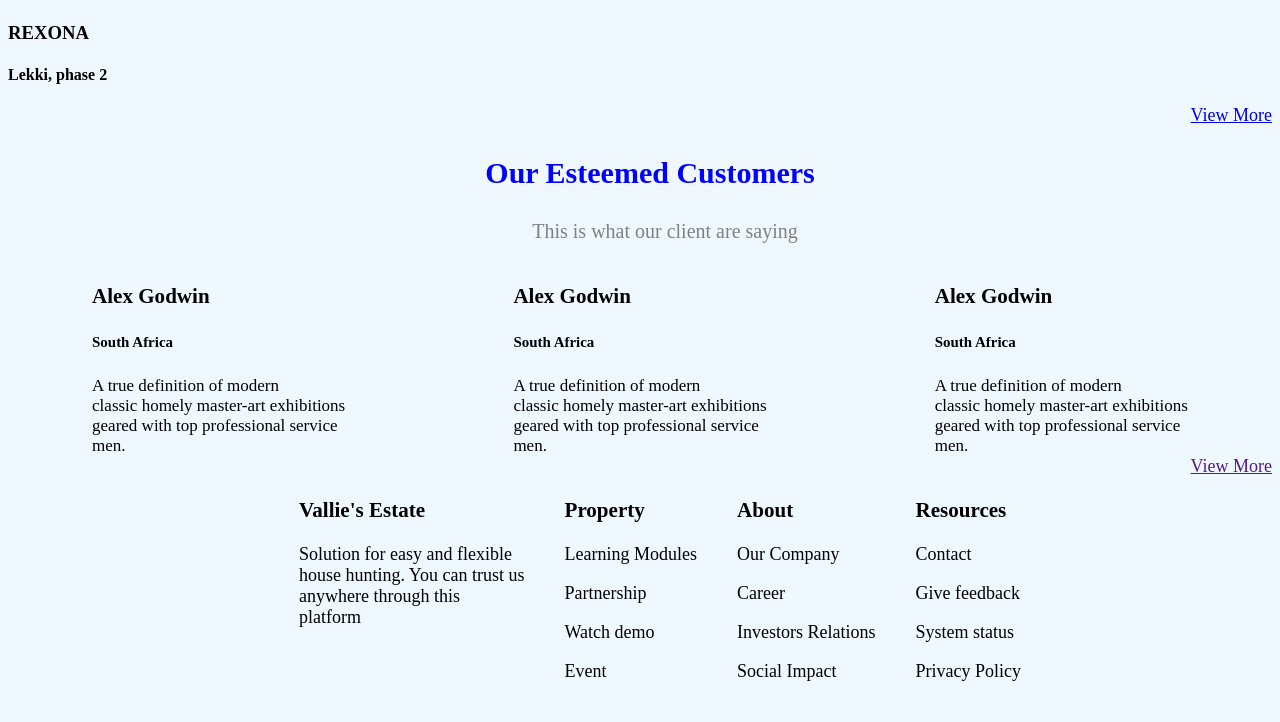
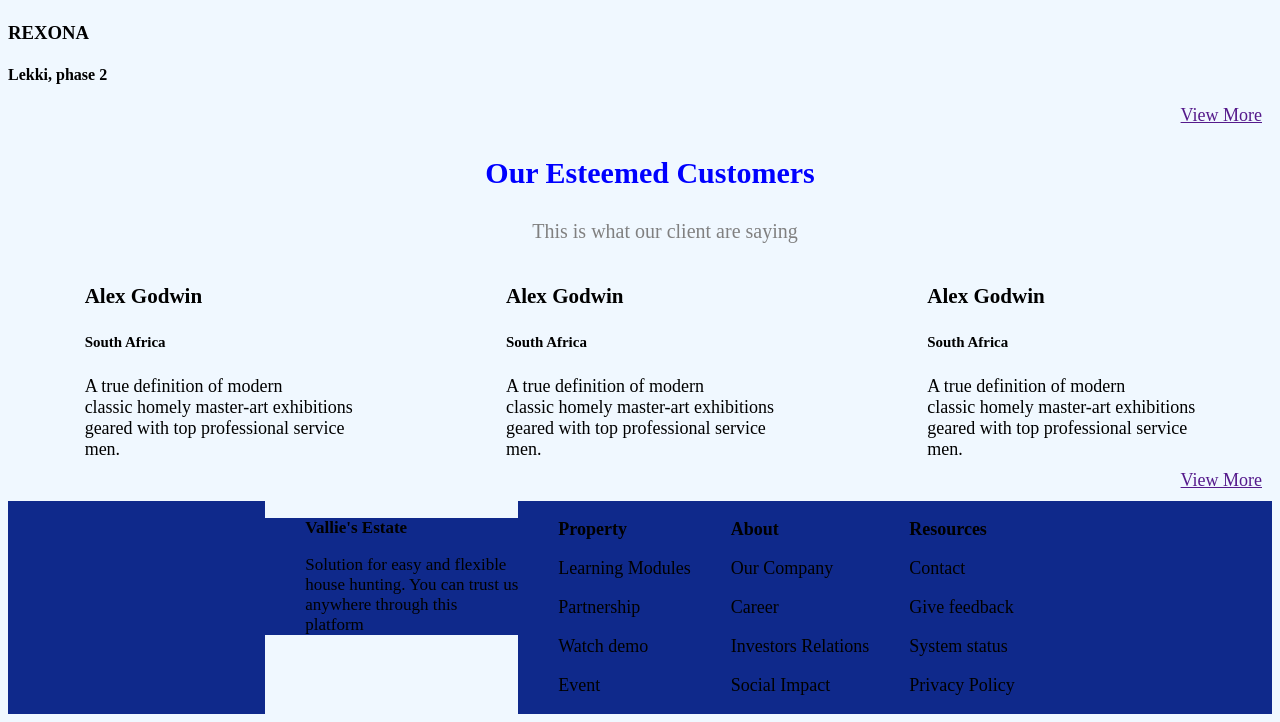
Before and after one commit to rickymurithi/re.project, a plain HTML site: page index.html in a window 1280 px wide. Shown: the part 4576-5298 px from the top of the page. Drawn offline with Linux system fonts and the light colour scheme.

Commit message:
all files

```diff
--- a/index.html
+++ b/index.html
@@ -140,7 +140,7 @@ Ammenities
 </div>
 
 <div class="view">
-    <a href="#">View More</a>
+    <a href="">View More</a>
 </div>
 
 <div class="Center">
@@ -195,6 +195,7 @@ Ammenities
 <div class="footer-sec">
 
     <div class="footer">
+       <div class="article">
         <ul>
             <h3>Vallie's Estate</h3>
         <article> Solution for easy and flexible</article>
@@ -203,6 +204,8 @@ Ammenities
         <article> platform</article>
        </ul>
     </div>
+    </div>
+
     <div class="footer-1">
         <ul>
         <h3>Property</h3>
--- a/style.css
+++ b/style.css
@@ -77,24 +77,61 @@
 ;
   }
 
-  .view {
+  .view{
+    display: flex;
+    justify-content: end;
+    margin: 10px;
     text-align: end;
     font-size: 18px;
   }
+
   .feedback {
     display: flex;
     justify-content: center;
     justify-content: space-around;
     font-size: 18px;
   }
-
-  .article{
-    font-size: 17px;
-  }
-
   .footer-sec {
+  background-color: #0f298b;
   display: flex;
   justify-content: center;
   align-content: space-around;
   font-size: 18px;
   }
+
+  .footer article{
+    font-size: 17px;
+    background-color: #0f298b;
+
+  }
+  .footer ul{
+    font-size: 17px;
+    background-color: #0f298b;
+
+  }
+  .footer h3{
+    font-size: 17px;
+    background-color: #0f298b;
+  }
+  .footer p{
+    font-size: 17px;
+    background-color: #0f298b;
+
+  }
+
+.footer-1{
+  background-color: #0f298b;
+  font-size: 18px;
+}
+.footer-1 ul{
+  background-color: #0f298b;
+  font-size: 18px;
+}
+.footer-1 p{
+  background-color: #0f298b;
+  font-size: 18px;
+}
+.footer-1 h3{
+  background-color: #0f298b;
+  font-size: 18px;
+}
```
